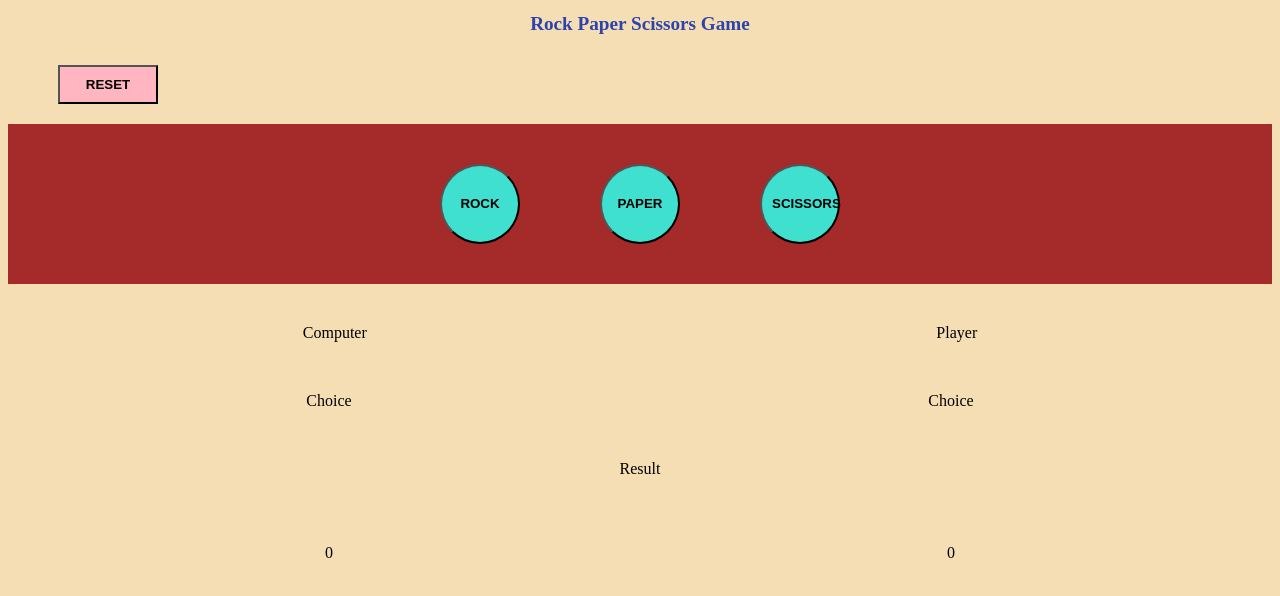
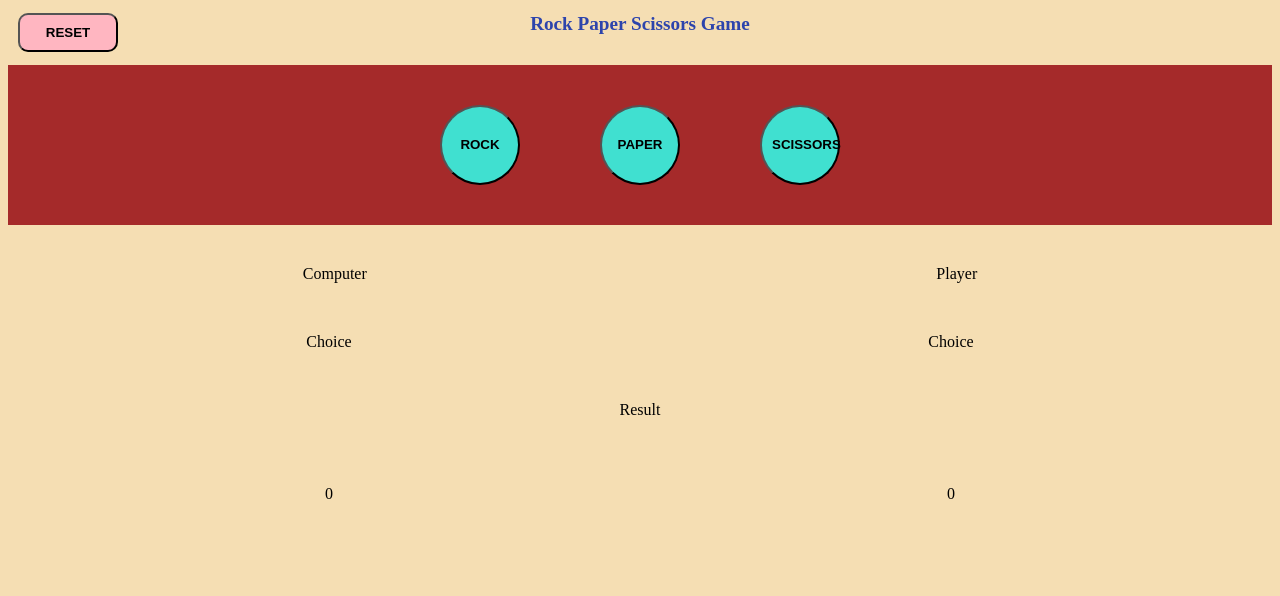
Before and after one commit to shilpamk/rpsgame, a plain HTML site: page index.html in a window 1280 px wide. Drawn offline with Linux system fonts and the light colour scheme.

Commit message:
reset button position changed

```diff
--- a/stylesheet.css
+++ b/stylesheet.css
@@ -1,6 +1,8 @@
 
 body {
     background:wheat;
+    position: relative;
+
 }
 h1 {
     text-align: center;
@@ -9,6 +11,7 @@ h1 {
     font-size: larger;
 }
 #buttons {
+
     display: flex;
     justify-content:center;
     background: brown;
@@ -27,12 +30,14 @@ h1 {
     transform: scaleX(1.5);
 }
 #reset {
-    margin-left: 50px;
-    margin-bottom: 20px;
+    position: absolute;
+    top: 0px;
+    left: 10px;
     padding: 10px;
     width: 100px;
     font-weight: 700;
     background: lightpink;
+    border-radius: 10px;
 }
 #reset:hover {
     transform: scale(1.2);
```
Also changed, not shown: index.html (+0 -1 lines).
